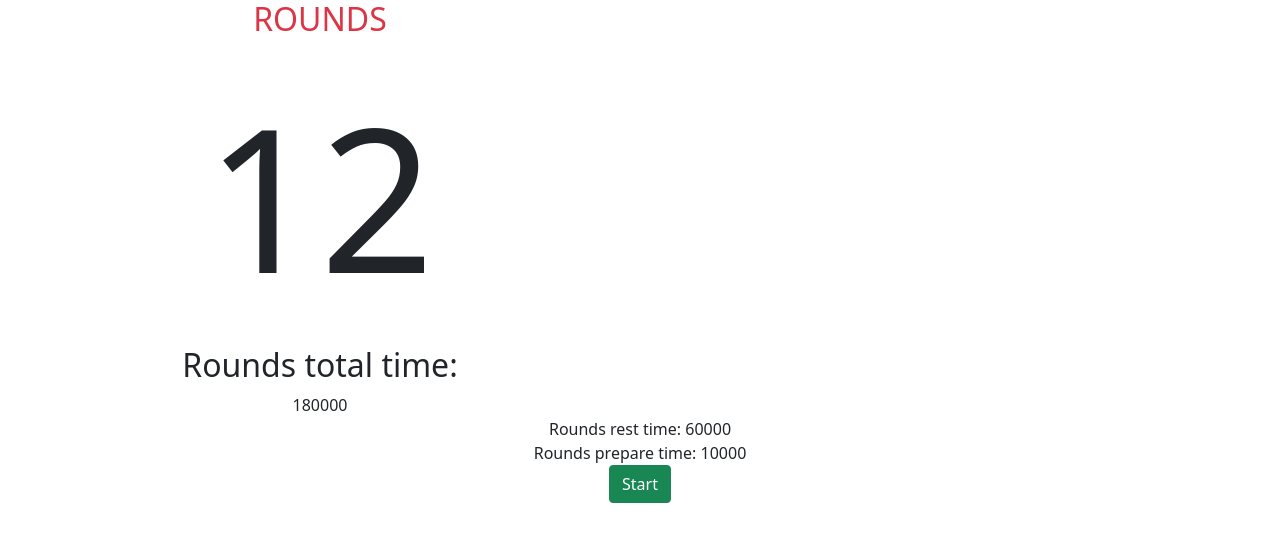
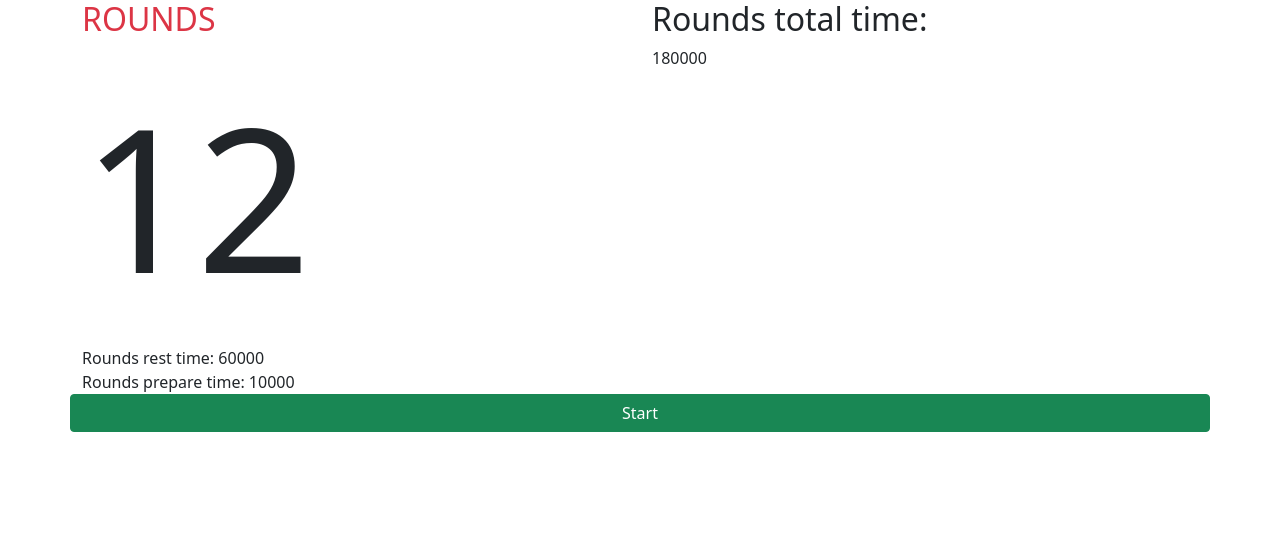
Before and after one commit to Omega24v/BoxingApp, a React (Create React App) app: page / in a window 1280 px wide. Shown: the top 542 px of the page. Built offline with nearby package versions, Linux system fonts and the light colour scheme.

Commit message:
add react-bootstrap components to App.js

```diff
--- a/src/App.js
+++ b/src/App.js
@@ -1,12 +1,15 @@
 import React from "react";
 import Timer from "./components/timer/Timer";
+import { Container, Row } from "react-bootstrap";
 import './App.sass';
 
 function App() {
   return (
-    <div className="App">
-      <Timer/>
-    </div>
+    <Container>
+      <Row>
+        <Timer/>
+      </Row>
+    </Container>
   );
 }
 
```
